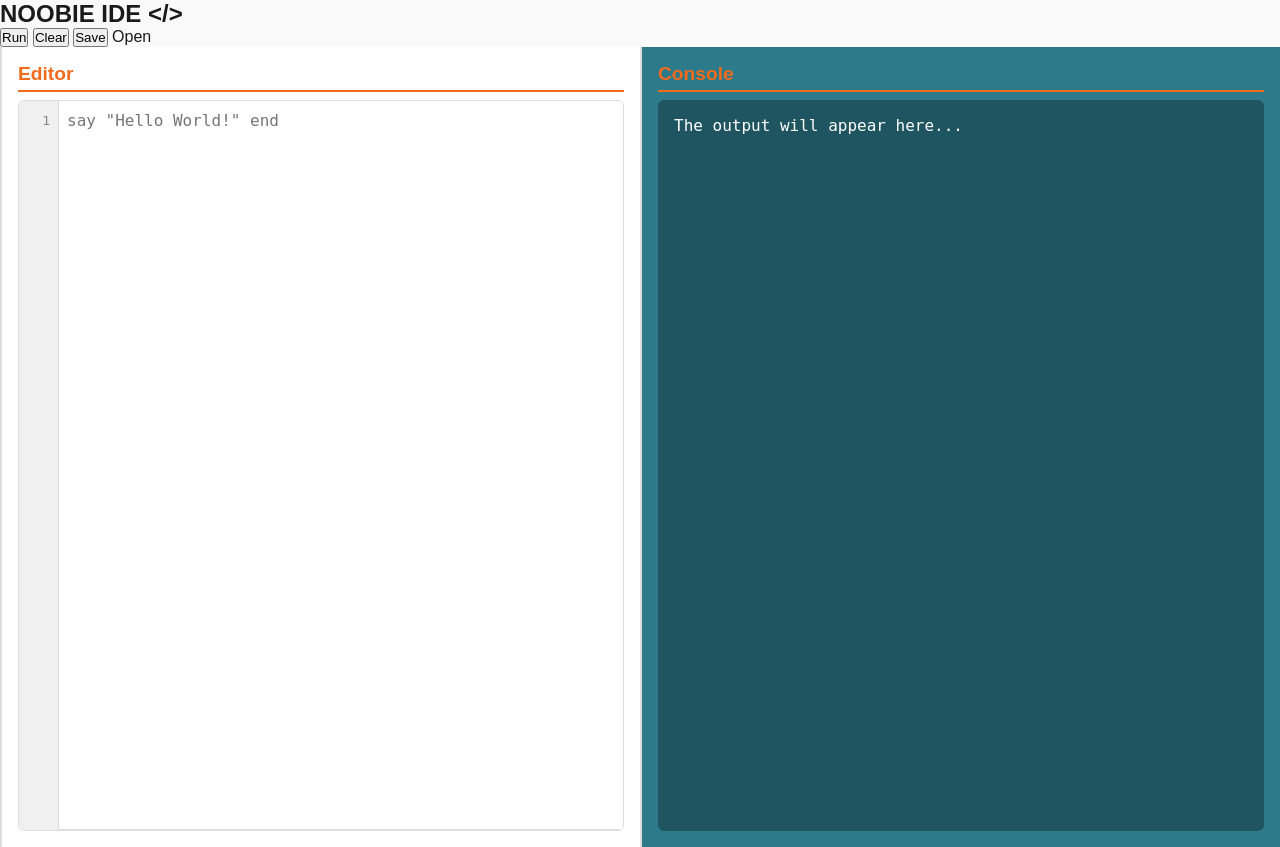
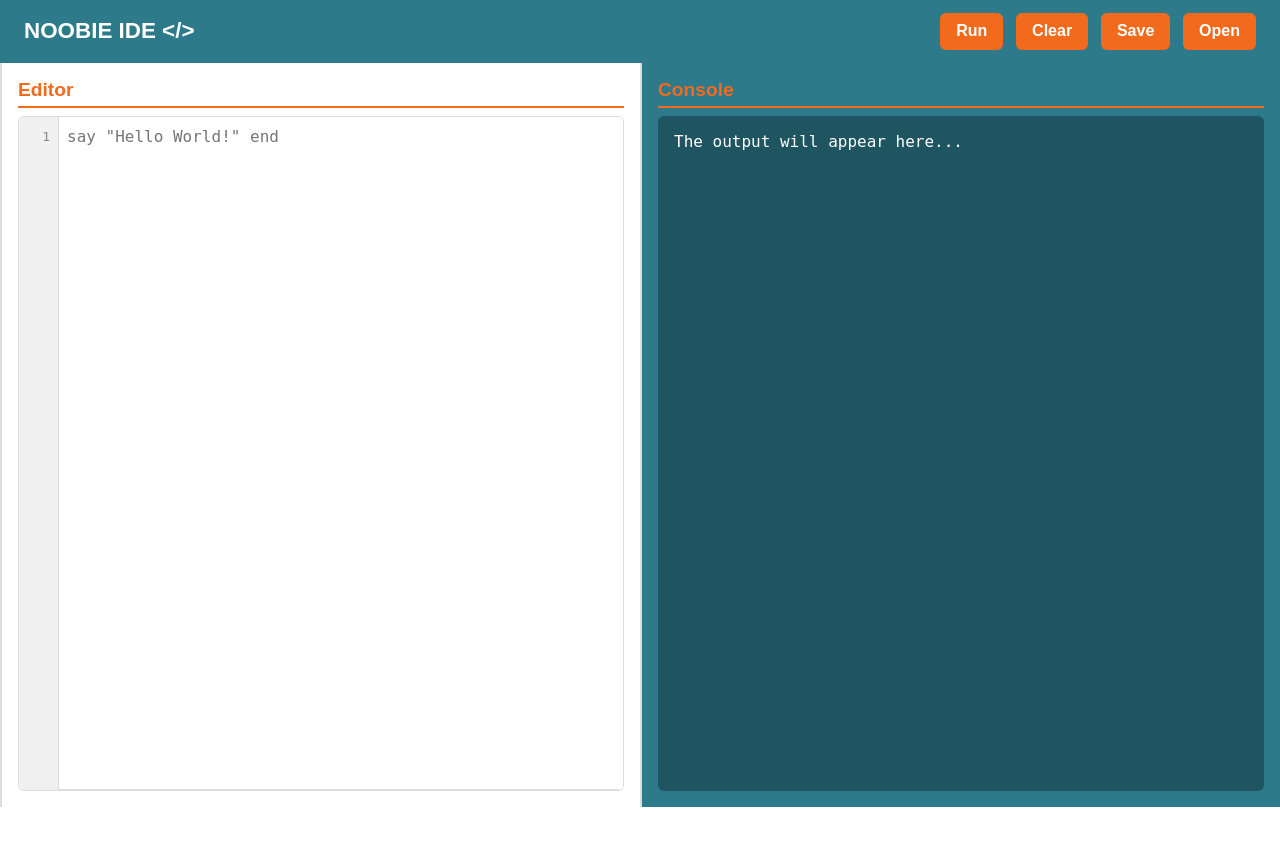
Before and after one commit to noobieofficial/ide2, a Flask app: page / in a window 1280 px wide. After the commit the page ends 807 px from the top, so only its background shows below. Run offline with Flask 3, Linux system fonts and the light colour scheme.

Commit message:
Update style.css

```diff
--- a/static/style.css
+++ b/static/style.css
@@ -20,8 +20,50 @@ body {
 }
 
 /* Layout principale */
+.navbar {
+  display: flex;
+  color: white;
+  align-items: center;
+  padding: 0.8rem 1.5rem;
+  justify-content: space-between;
+  background-color: var(--primary-blue);
+  box-shadow: 0 2px 6px rgba(0, 0, 0, 0.1);
+}
+
+.navbar .logo {
+  font-size: 1.4rem;
+  font-weight: bold;
+}
+
+.nav-buttons {
+  gap: 0.8rem;
+  display: flex;
+}
+
+.nav-buttons button,
+.file-label {
+  border: none;
+  color: white;
+  cursor: pointer;
+  font-size: 1rem;
+  font-weight: bold;
+  border-radius: 6px;
+  padding: 0.6rem 1rem;
+  transition: background 0.3s ease;
+  background-color: var(--primary-orange);
+}
+
+.nav-buttons button:hover,
+.file-label:hover {
+  background-color: #d95a10;
+}
+
+.file-label {
+  display: inline-block;
+}
+
 .container {
-  height: 100vh;
+  height: 93vh;
   display: flex;
 }
 
@@ -145,23 +187,6 @@ body {
   flex-direction: column;
 }
 
-#code-form button {
-  border: none;
-  color: white;
-  cursor: pointer;
-  font-size: 1rem;
-  font-weight: bold;
-  margin-top: 0.5rem;
-  border-radius: 6px;
-  padding: 0.6rem 1rem;
-  transition: background 0.3s ease;
-  background-color: var(--primary-orange);
-}
-
-#code-form button:hover {
-  background-color: #d95a10;
-}
-
 #program {
   flex: 1;
   font-size: 1rem;
```
